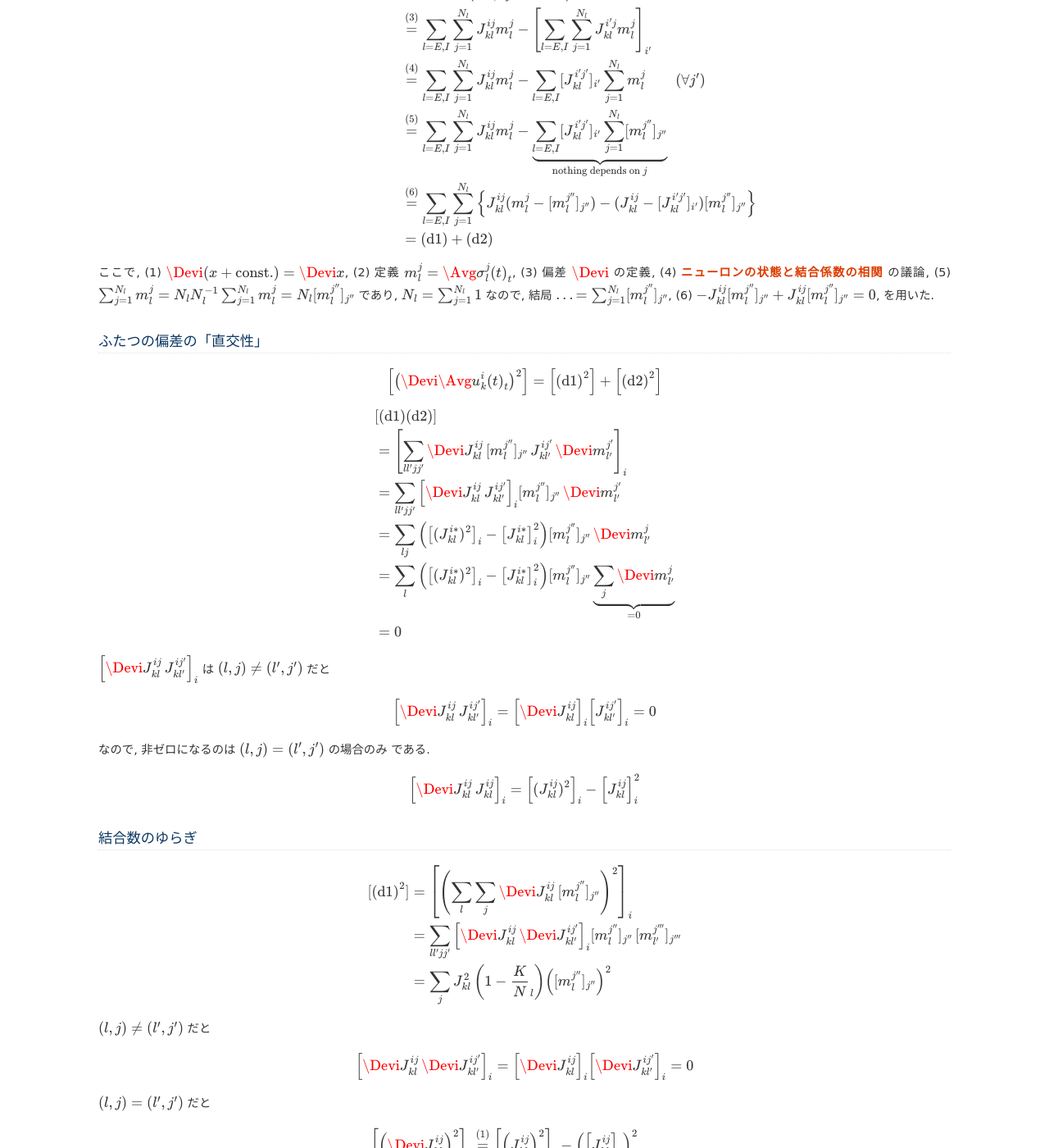
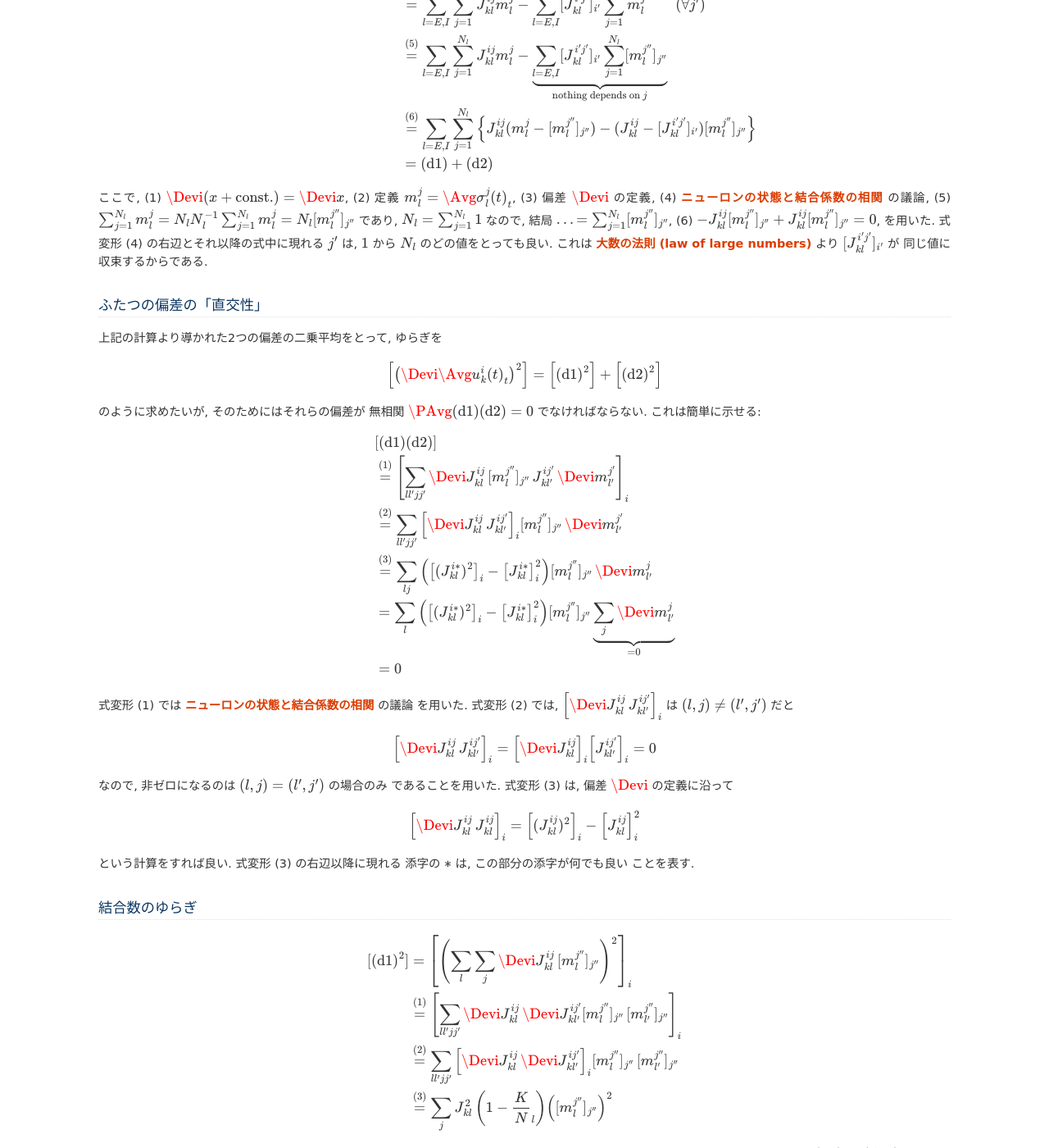
Before and after one commit to tkf/balance-tutorial-ja, a Sphinx documentation site: the page built from source/binary_network/fluctuations/quenched_fluctuations.rst, in a window 1280 px wide and 1400 px high, scrolled down 972 px. Shown: the whole window at 82% size. Built offline with Sphinx 7.4.7, drawn with Linux system fonts in a browser that asks for light colours; formulas are drawn with MathJax 3; some of the changed text lies outside the part shown.

Commit message:
"クエンチされたゆらぎの計算" のロジックの大部分を埋めた

```diff
--- a/source/binary_network/fluctuations/quenched_fluctuations.rst
+++ b/source/binary_network/fluctuations/quenched_fluctuations.rst
@@ -104,9 +103,14 @@
 なので, 結局 :math:`... = \sum_{j=1}^{N_l} [m_l^{j''}]_{j''}`,
 (6) :math:`- J_{kl}^{ij} [m_l^{j''}]_{j''} + J_{kl}^{ij} [m_l^{j''}]_{j''} = 0`,
 を用いた.
+式変形 (4) の右辺とそれ以降の式中に現れる :math:`j'` は, :math:`1` から :math:`N_l`
+のどの値をとっても良い.  これは :ref:`lln` より :math:`[J_{kl}^{i'j'}]_{i'}` が
+同じ値に収束するからである.
 
 ふたつの偏差の「直交性」
 ========================
+
+上記の計算より導かれた2つの偏差の二乗平均をとって, ゆらぎを
 
 .. math::
 
@@ -124,6 +128,10 @@
      \text{(d2)}^2
    \right]
 
+のように求めたいが, そのためにはそれらの偏差が
+無相関 :math:`\PAvg{\text{(d1)}\text{(d2)}} = 0`
+でなければならない.  これは簡単に示せる:
+
 .. math::
 
    &
@@ -132,21 +140,21 @@
        \text{(d2)}
      \right]
    \\
-   & =
+   & \overset{(1)} =
      \left[
        \sum_{ll'jj'}
        \Devi J_{kl}^{ij} \, [m_l^{j''}]_{j''} \,
        J_{kl'}^{ij'} \, \Devi m_{l'}^{j'}
      \right]_i
    \\
-   & =
+   & \overset{(2)} =
      \sum_{ll'jj'}
      \left[
        \Devi J_{kl}^{ij} \, J_{kl'}^{ij'}
      \right]_i
      [m_l^{j''}]_{j''} \, \Devi m_{l'}^{j'}
    \\
-   & =
+   & \overset{(3)} =
      \sum_{lj}
      \left(
        \left[(J_{kl}^{i*})^2 \right]_i
@@ -167,6 +175,9 @@
    \\
    & = 0
 
+式変形 (1) では :ref:`correlations-of-sigmaj-and-jij` の議論
+を用いた.
+式変形 (2) では,
 :math:`\left[\Devi J_{kl}^{ij} \, J_{kl'}^{ij'} \right]_i`
 は :math:`(l, j) \neq (l', j')` だと
 
@@ -179,7 +190,8 @@
    = 0
 
 なので, 非ゼロになるのは :math:`(l, j) = (l', j')` の場合のみ
-である.
+であることを用いた.
+式変形 (3) は, 偏差 :math:`\Devi` の定義に沿って
 
 .. math::
 
@@ -189,6 +201,9 @@
    -
    \left[ J_{kl}^{ij} \right]_i^2
 
+という計算をすれば良い.  式変形 (3) の右辺以降に現れる
+添字の :math:`*` は, この部分の添字が何でも良い
+ことを表す.
 
 結合数のゆらぎ
 ==============
@@ -201,18 +216,30 @@
        \sum_l \sum_j \Devi J_{kl}^{ij} \, [m_l^{j''}]_{j''}
      \right)^2 \right]_i
    \\
-   & =
+   & \overset{(1)} =
+     \left[
+       \sum_{ll'jj'}
+       \Devi J_{kl}^{ij} \, \Devi J_{kl'}^{ij'}
+       [m_l^{j''}]_{j''} \, [m_{l'}^{j''}]_{j''}
+     \right]_i
+   \\
+   & \overset{(2)} =
      \sum_{ll'jj'}
      \left[
        \Devi J_{kl}^{ij} \, \Devi J_{kl'}^{ij'}
      \right]_i
-     [m_l^{j''}]_{j''} \, [m_{l'}^{j'''}]_{j'''}
+     [m_l^{j''}]_{j''} \, [m_{l'}^{j''}]_{j''}
    \\
-   & =
+   & \overset{(3)} =
      \sum_j
      J_{kl}^2 \left(1 - \frac K N_l \right)
      \left( [m_l^{j''}]_{j''} \right)^2
 
+ここで,
+(1) :ref:`tech-for-prod-of-sum` と
+(2) :ref:`correlations-of-sigmaj-and-jij` の議論
+を用いた.
+最後の式変形 (3) では,
 :math:`(l, j) \neq (l', j')` だと
 
 .. math::
@@ -229,6 +256,7 @@
    \right]_i
    = 0
 
+となり,
 :math:`(l, j) = (l', j')` だと
 
 .. math::
@@ -262,6 +290,12 @@
        1 - \frac{K}{N_l}
      \right)
 
+となることを用いた.
+この計算では,
+(1) 偏差 :math:`\Devi` の定義を使い,
+(2) :ref:`lln` と |def:J| による期待値の計算
+をした.
+
 
 時間平均活動率のゆらぎ
 ======================
@@ -274,14 +308,21 @@
        \sum_l \sum_j J_{kl}^{ij} \, \Devi m_l^j
      \right)^2 \right]_i
    \\
-   & =
+   & \overset{(1)} =
+     \left[
+       \sum_{ll'jj'}
+       J_{kl}^{ij} \, J_{kl'}^{ij'}
+       \Devi m_l^j \, \Devi m_{l'}^{j'}
+     \right]_i
+   \\
+   & \overset{(2)} \approx
      \sum_{ll'jj'}
      \left[
        J_{kl}^{ij} \, J_{kl'}^{ij'}
      \right]_i
      \Devi m_l^j \, \Devi m_{l'}^{j'}
    \\
-   & \approx
+   & =
      \sum_{\substack{ll' \\ l \neq l'}}
      \sum_{jj'}
      \bullet
@@ -293,6 +334,12 @@
      \sum_l
      \sum_j
      \bullet
+
+ここで,
+(1) :ref:`tech-for-prod-of-sum` と
+(2) :ref:`correlations-of-sigmaj-and-jij` の議論
+を用いた.
+上記の3つの項は以下のように計算できる.
 
 .. math::
 
@@ -367,6 +414,8 @@
        [(m_l^j)^2] - [m_l^j]^2
      \right)
 
+.. todo:: ロジックを埋める
+
 
 合計
 ====
@@ -398,13 +447,18 @@
        [(m_l^j)^2] - [m_l^j]^2
      \right)
    \\
-   & \approx
+   & =
      \sum_l
      J_{kl}^2
      \,
      [(m_l^j)^2]
-   =
+     + O(N_l^{-1})
+   \\
+   & \xrightarrow{N \to \infty}
      \sum_l
      J_{kl}^2
      \,
      q_l
+
+これで, クエンチされたゆらぎが式 :eq:`beta-is-quenched-fluctuations`
+で表されることが示された.
```
Also changed, not shown: other parts of source/binary_network/fluctuations/quenched_fluctuations.rst (+2 -3 lines), source/appendices/techniques.rst (added, +37 -0 lines).
